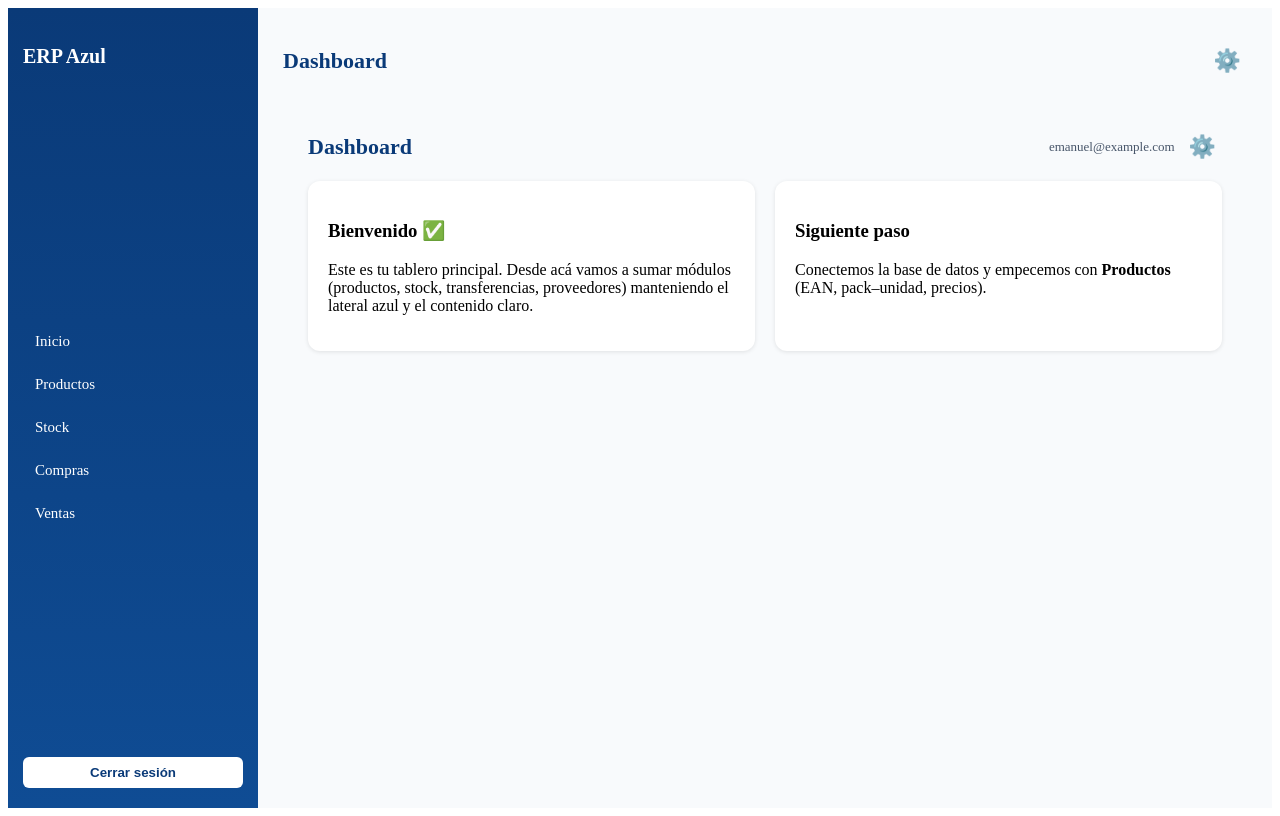
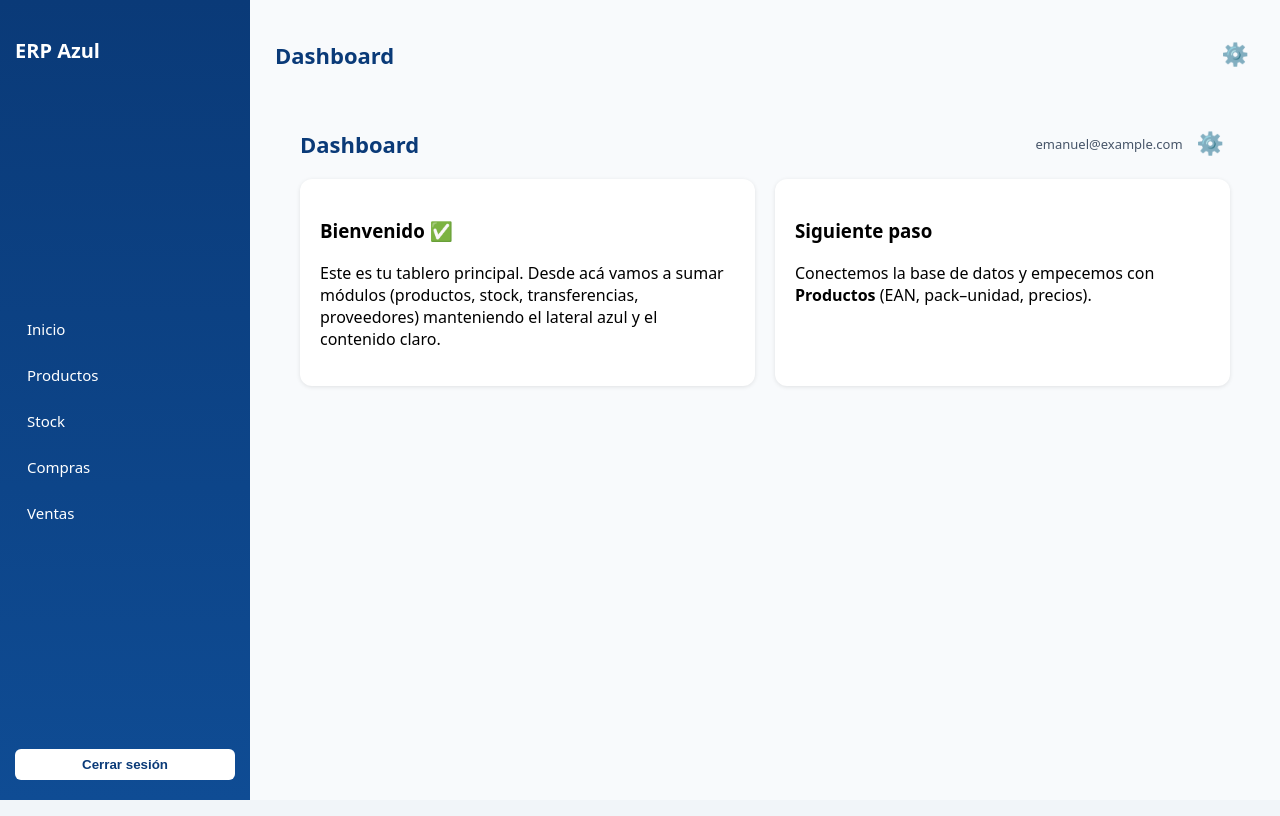
Before and after one commit to islaemanuel25-glitch/minimarket7, a Next.js app: page /dashboard in a window 1280 px wide. Built offline with nearby package versions, Linux system fonts and the light colour scheme.

Commit message:
Create layout.jsx

```diff
--- /dev/null
+++ b/app/layout.jsx
@@ -0,0 +1,20 @@
+export const metadata = {
+  title: "ERP Azul",
+  description: "Sistema de gestión ERP conectado a Supabase",
+};
+
+export default function RootLayout({ children }) {
+  return (
+    <html lang="es">
+      <body
+        style={{
+          margin: 0,
+          fontFamily: "system-ui, sans-serif",
+          backgroundColor: "#f1f5f9",
+        }}
+      >
+        {children}
+      </body>
+    </html>
+  );
+}
```
